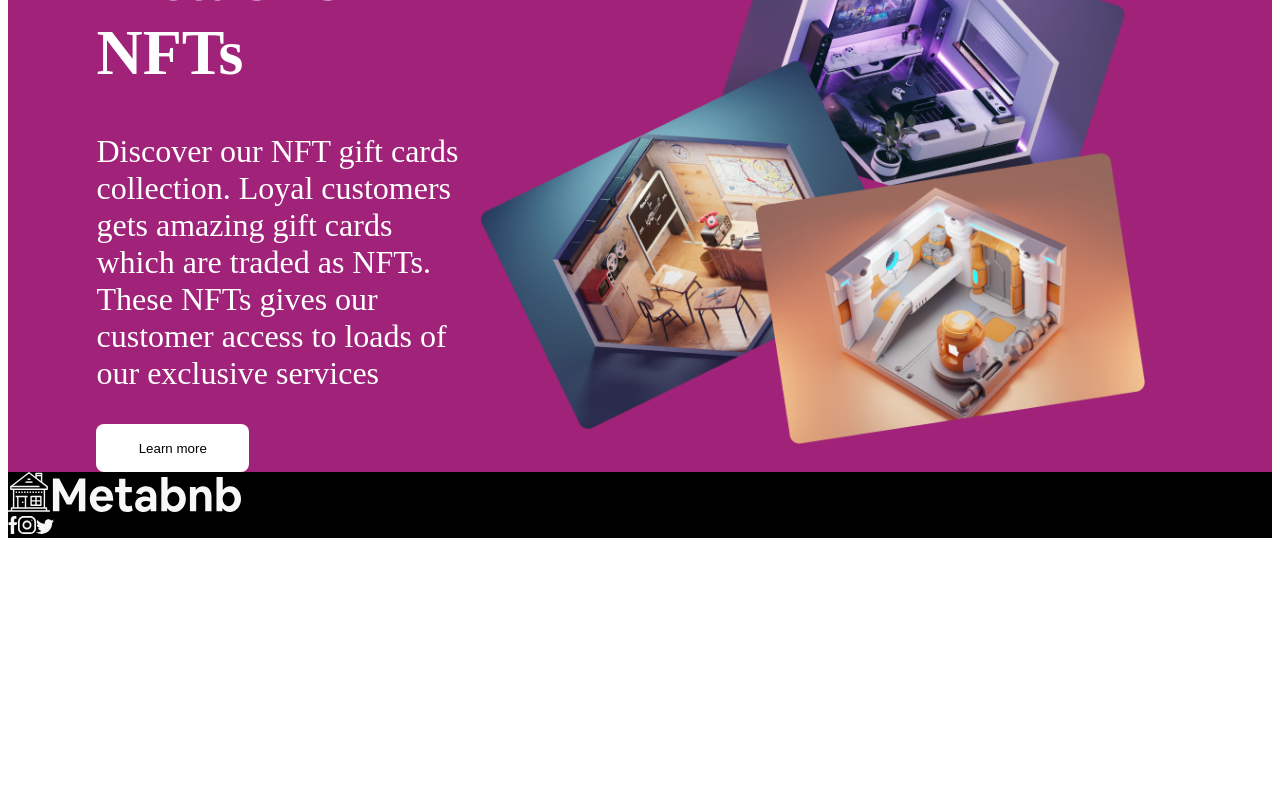
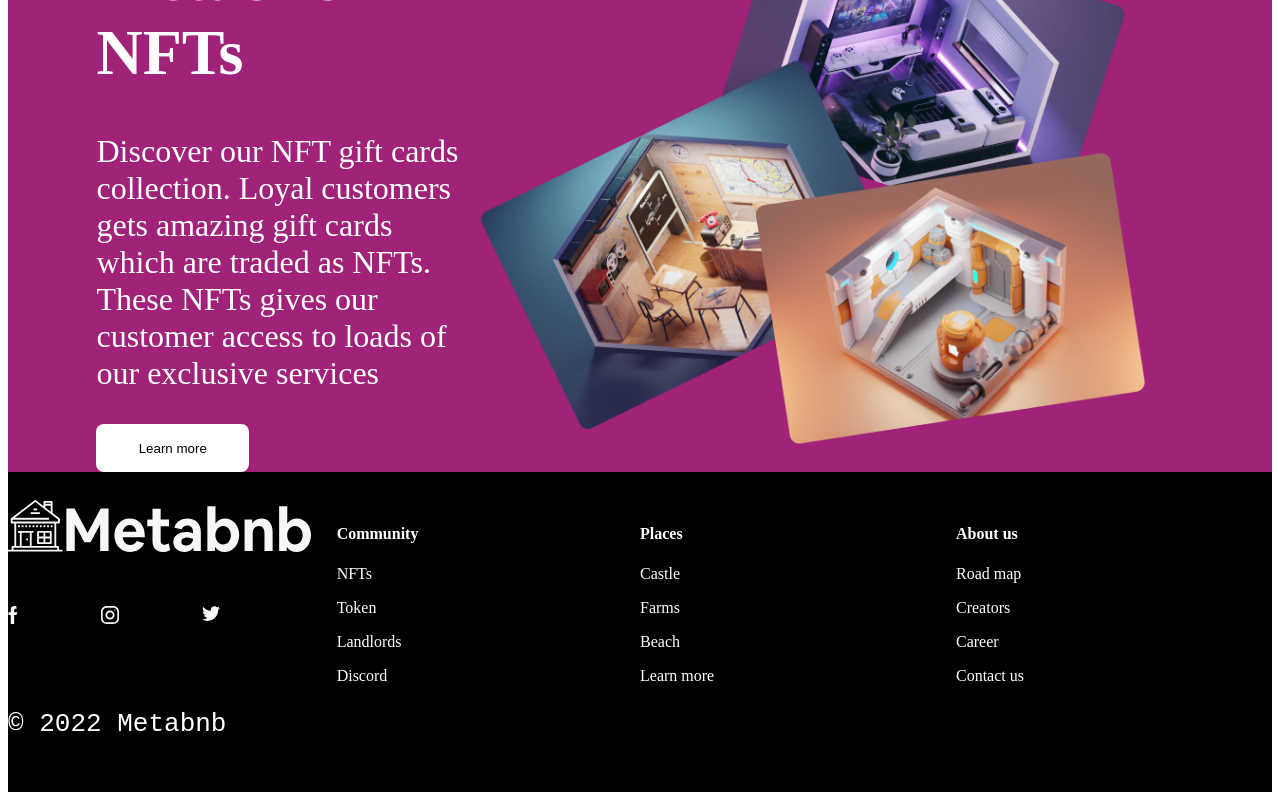
Before and after one commit to Goodness5/cryptopage, a React (Create React App) app: page / in a window 1280 px wide. Shown: the part 1493-2293 px from the top of the page. Before the commit the page ends 2039 px from the top, so only its background shows below. Built offline with nearby package versions, Linux system fonts and the light colour scheme.

Commit message:
first page completed

```diff
--- a/src/home.css
+++ b/src/home.css
@@ -23,6 +23,7 @@
     list-style: none;
     text-decoration: none;
     margin-left: 3%;
+    color: black;
 }
 .nav{
     display: flex;
@@ -334,4 +335,133 @@ h2>span{
 }
 .footer{
     background-color: black;
+    justify-content: space-around;
+    color: white;
+    display: flex;
+    flex-direction: row;
 }
+.first{
+    /* background-color: yellow; */
+    display: flex;
+    /* margin-top: 2%; */
+    color: white;
+    font-size: 1em;
+    font-family: monospace;
+    height: 40vh;
+    flex-direction: column;
+    width: 100%;
+    justify-content: space-around;
+    margin: 0 auto;
+}
+.first>p{
+    font-size: 2em;
+    /* background-color: black; */
+    width: 100%;
+}
+.first>img{
+    width: 100%;
+}
+a{
+    text-decoration: none;
+    color: white;
+}
+.icons{
+    display: flex;
+    flex-direction: row;
+    /* background-color: red; */
+    justify-content: space-between;
+    width: 70%;
+}
+.icons>a>img{
+    width: 100%;
+}
+.second{
+    margin: 0 auto;
+    font-size: 1em;
+    width: 100%;
+    margin-left: 4%;
+    margin-top: 5%;
+}
+.third{
+    margin: 0 auto;
+    font-size: 1em;
+    width: 100%;margin-top: 5%;
+}
+.fourth{
+    margin: 0 auto;
+    font-size: 1em;
+    width: 100%;
+    margin-top: 5%;
+}
+.one{
+    display: flex;
+    flex-direction: inherit;
+    /* background-color: red; */
+    width: 100%;
+    margin: 0 auto;
+    /* margin: 2%; */
+    justify-content: space-between;
+}
+.two{
+    display: inherit;
+    flex-direction: inherit;
+    /* background-color: blue; */
+    width: 100%;
+}
+@media screen and (max-width:600px) {
+    .footer{
+        display: flex;
+        flex-direction: column-reverse;
+        padding: 2%;
+    }
+    .first{
+        margin: 0 auto;
+        font-size: 1em;
+        width: 100%;
+
+    }
+    .second{
+        /* background-color: pink; */
+        margin: 0 auto;
+        /* justify-content: right; */
+        /* padding-left: 0%; */
+        font-size: 1em;
+        width: 100%;
+        padding: 0;
+        margin-left: 21.5%;
+
+    }
+    .third{
+        margin: 0 auto;
+        font-size: 1em;
+        width: 100%;
+        /* margin-left: 2%; */
+        /* padding-right: 30%; */
+        /* background-color: #DC3E88; */
+
+
+    }
+    .fourth{
+        margin: 0 auto;
+        font-size: 1em;
+        /* padding-left: 30%; */
+        width: 100%;
+        margin-left: 21.5%;
+        /* background-color: purple; */
+
+    }
+    .one{
+        /* background-color: red; */
+        width: 100%;
+        display: flex;
+        flex-direction: row;
+        justify-content: space-between;
+    }
+    .two{
+        /* background-color: blue; */
+        width: 100%;
+        display: flex;
+        flex-direction: row;
+        justify-content: space-around;
+    }
+}
--- a/src/home.js
+++ b/src/home.js
@@ -116,17 +116,41 @@ function Home() {
                 </div>
             </div>
             <div className='footer'>
+            <div className='two'>
                 <div className='first'>
                     <img src={meta2} alt=''></img>
                     <div className='icons'>
-                    <img src={facebook} alt=''></img>
-                    <img src={instagram} alt=''></img>
-                    <img src={twitter} alt=''></img>
+                    <a href='/'><img src={facebook} alt=''></img></a>
+                    <a href='/'><img src={instagram} alt=''></img></a>
+                    <a href='/'><img src={twitter} alt=''></img></a>
                     </div>
+                    <p>&copy; 2022 Metabnb</p>
                 </div>
-                <div className='second'></div>
-                <div className='third'></div>
-                <div className='fourth'></div>
+                <div className='second'>
+                    <h4>Community</h4>
+                    <a href='/'><p>NFTs</p></a>
+                    <a href='/'><p>Token</p></a>
+                    <a href='/'><p>Landlords</p></a>
+                    <a href='/'><p>Discord</p></a>
+                </div>
+                </div>
+                <div className='one'>
+                    <div className='third'>
+                    <h4>Places</h4>
+                    <a href='/'><p>Castle</p></a>
+                    <a href='/'><p>Farms</p></a>
+                    <a href='/'><p>Beach</p></a>
+                    <a href='/'><p>Learn more</p></a>
+                </div>
+                <div className='fourth'>
+                <h4>About us</h4>
+                <a href='/'><p>Road map</p></a>
+                    <a href='/'><p> Creators</p></a>
+                    <a href='/'><p>Career</p></a>
+                    <a href='/'><p>Contact us</p></a>
+                </div>
+                </div>
+
             </div>
             </div>
     )
```
